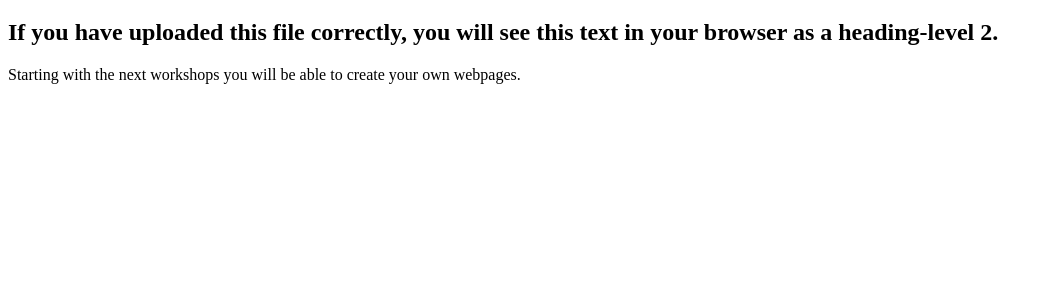
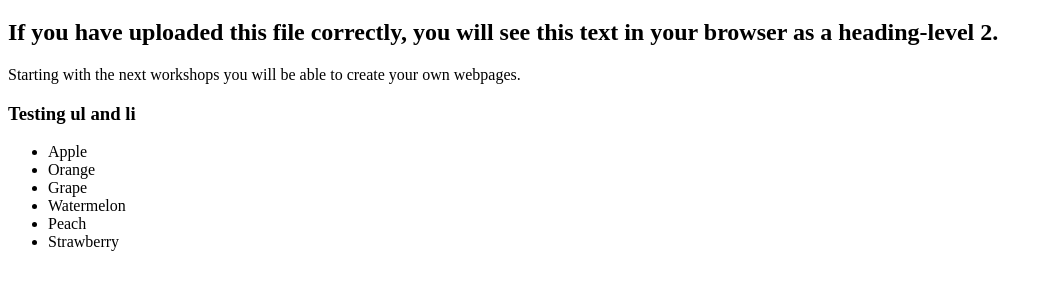
Before and after one commit to sloanyp/sloanyp.github.io, a plain HTML site: page islt_4355/test.html in a window 1280 px wide. Shown: the part 61-350 px from the top of the page, without its empty margins (0-1053 px from the left). Drawn offline with Linux system fonts and the light colour scheme.

Commit message:
Add files via upload

```diff
--- a/islt_4355/test.html
+++ b/islt_4355/test.html
@@ -15,6 +15,23 @@
             Starting with the next workshops you will be able to create your own webpages.
         </p>
 
+        <h3>Testing ul and li</h3>
+        <ul>
+
+            <li>Apple</li>
+
+            <li>Orange</li>
+
+            <li>Grape</li>
+
+            <li>Watermelon</li>
+
+            <li>Peach</li>
+
+            <li>Strawberry</li>
+
+      </ul>
+
 
     </body>
 </html>
```
